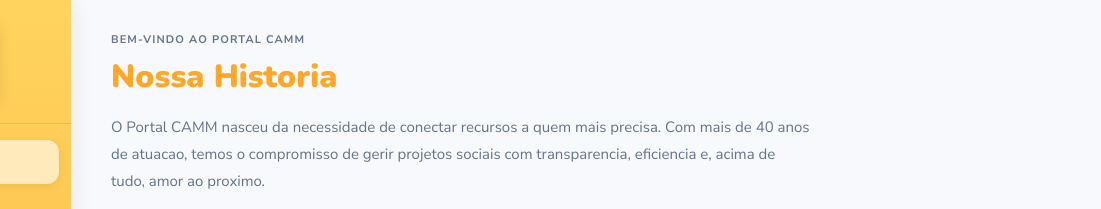
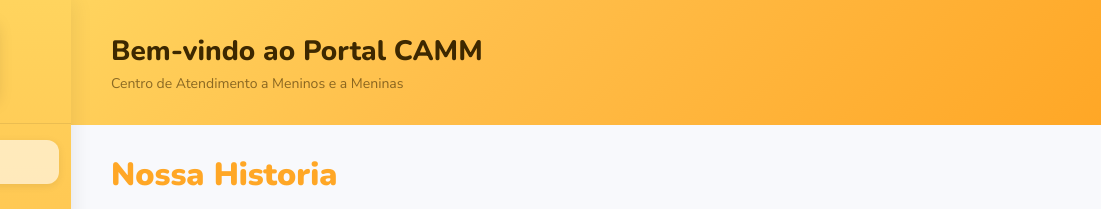
Before and after one commit to RickelmeDSC/ONGCAMM4, a plain HTML site: page Front-end/files/home.html in a window 1280 px wide. Shown: the top 209 px of the page, 179-1280 px from the left. Drawn offline with nearby package versions, Linux system fonts and the light colour scheme; no server answers; sample sign-in values are in the browser's storage.

Commit message:
Padroniza home.html com mesmo header das outras paginas
Adiciona page-header com gradiente amarelo igual a cadastros,
frequencia e admin. Conteudo agora fica abaixo do header padrao.

Co-Authored-By: Claude Opus 4.6 (1M context) <noreply@anthropic.com>

```diff
--- a/Front-end/files/home.html
+++ b/Front-end/files/home.html
@@ -7,16 +7,7 @@
   <link rel="stylesheet" href="styles.css">
   <script src="https://unpkg.com/lucide@latest"></script>
   <style>
-    .home-section { padding: 32px 40px; }
-
-    .home-welcome {
-      font-size: 11px;
-      font-weight: 800;
-      letter-spacing: 0.1em;
-      text-transform: uppercase;
-      color: var(--paragrafo);
-      margin-bottom: 8px;
-    }
+    .home-section { padding-top: 28px; }
     .home-title {
       font-family: var(--font-main);
       font-weight: 900;
@@ -106,7 +97,6 @@
 
     @media (max-width: 768px) {
       .home-cards { grid-template-columns: 1fr; }
-      .home-section { padding: 20px 16px; }
       .home-title { font-size: 24px; }
     }
   </style>
@@ -133,9 +123,15 @@
   </aside>
 
   <main class="main-content">
+    <div class="page-header">
+      <div>
+        <h1 class="page-title">Bem-vindo ao Portal CAMM</h1>
+        <p style="color:rgba(61,40,0,0.6);font-size:14px;margin-top:4px">Centro de Atendimento a Meninos e a Meninas</p>
+      </div>
+    </div>
+
     <div class="home-section">
-      <p class="home-welcome">BEM-VINDO AO PORTAL CAMM</p>
-      <h1 class="home-title">Nossa Historia</h1>
+      <h2 class="home-title">Nossa Historia</h2>
       <p class="home-text">
         O Portal CAMM nasceu da necessidade de conectar recursos a quem mais precisa. Com mais de 40 anos de atuacao, temos o compromisso de gerir projetos sociais com transparencia, eficiencia e, acima de tudo, amor ao proximo.
       </p>
```
